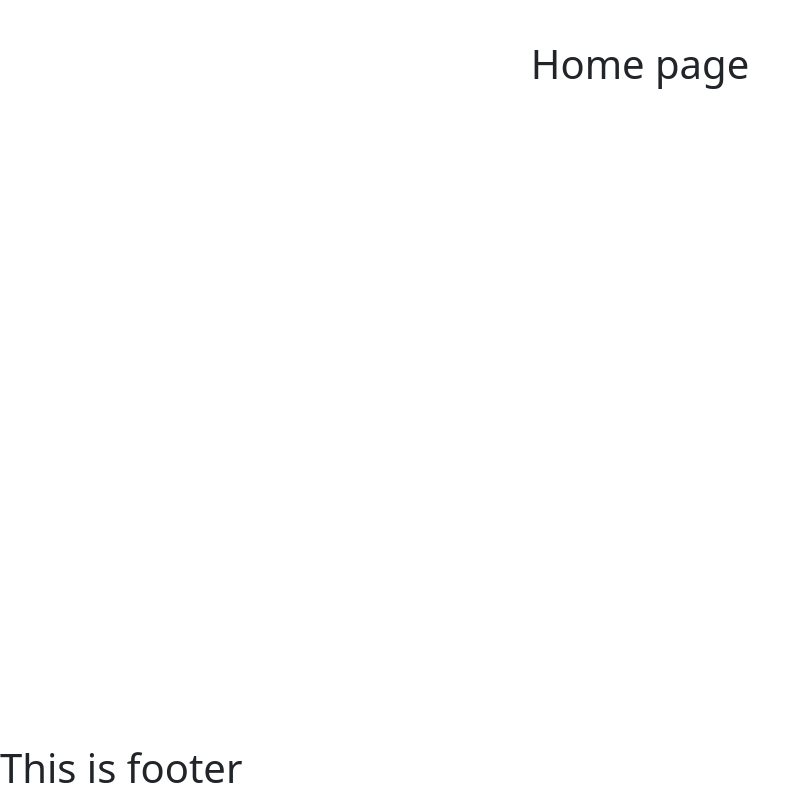
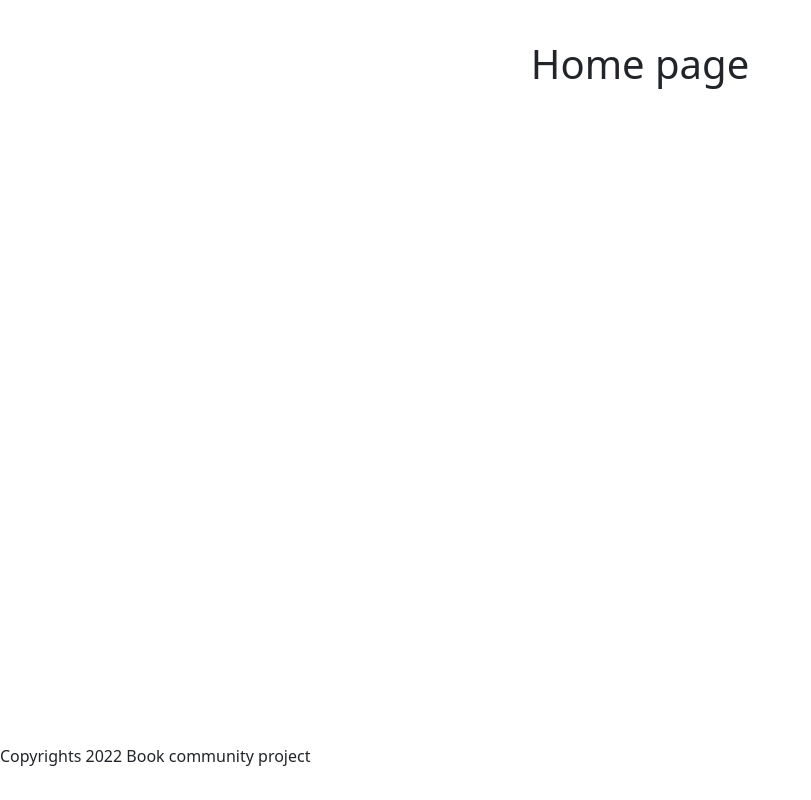
Before and after one commit to nmoras/mybookcommunity, a Next.js app: page / in a window 1280 px wide. Shown: the part 212-1012 px from the top of the page, without its empty margins (0-811 px from the left). Built offline with nearby package versions, Linux system fonts and the light colour scheme.

Commit message:
updates footer

```diff
--- a/src/components/Footer.js
+++ b/src/components/Footer.js
@@ -1,12 +1,9 @@
 const footer = () => {
     return (
-        <div>
-            <h1>This is footer</h1>
-        </div>
+        <footer>
+             <p>Copyrights 2022 Book community project</p>
+        </footer>
     );
 }
 
 export default footer;
- <div>
-
-        </div>
```
